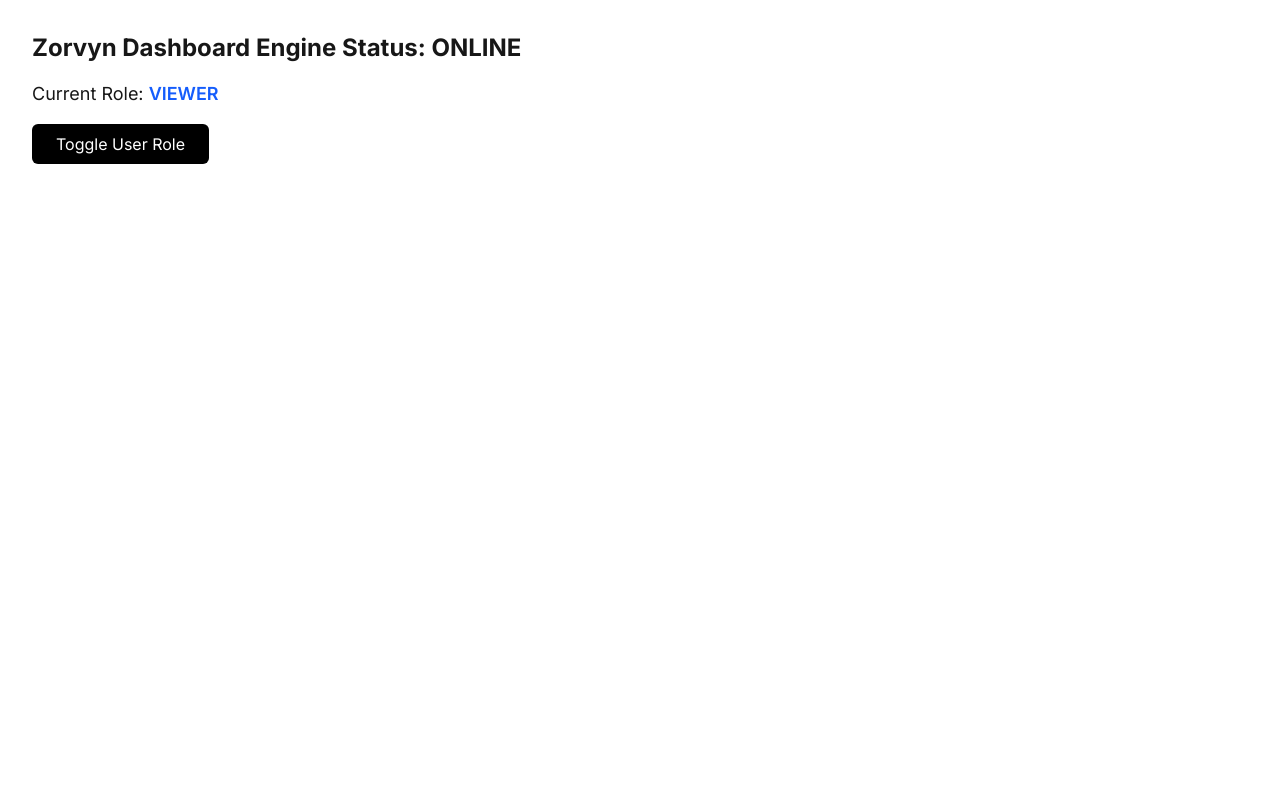
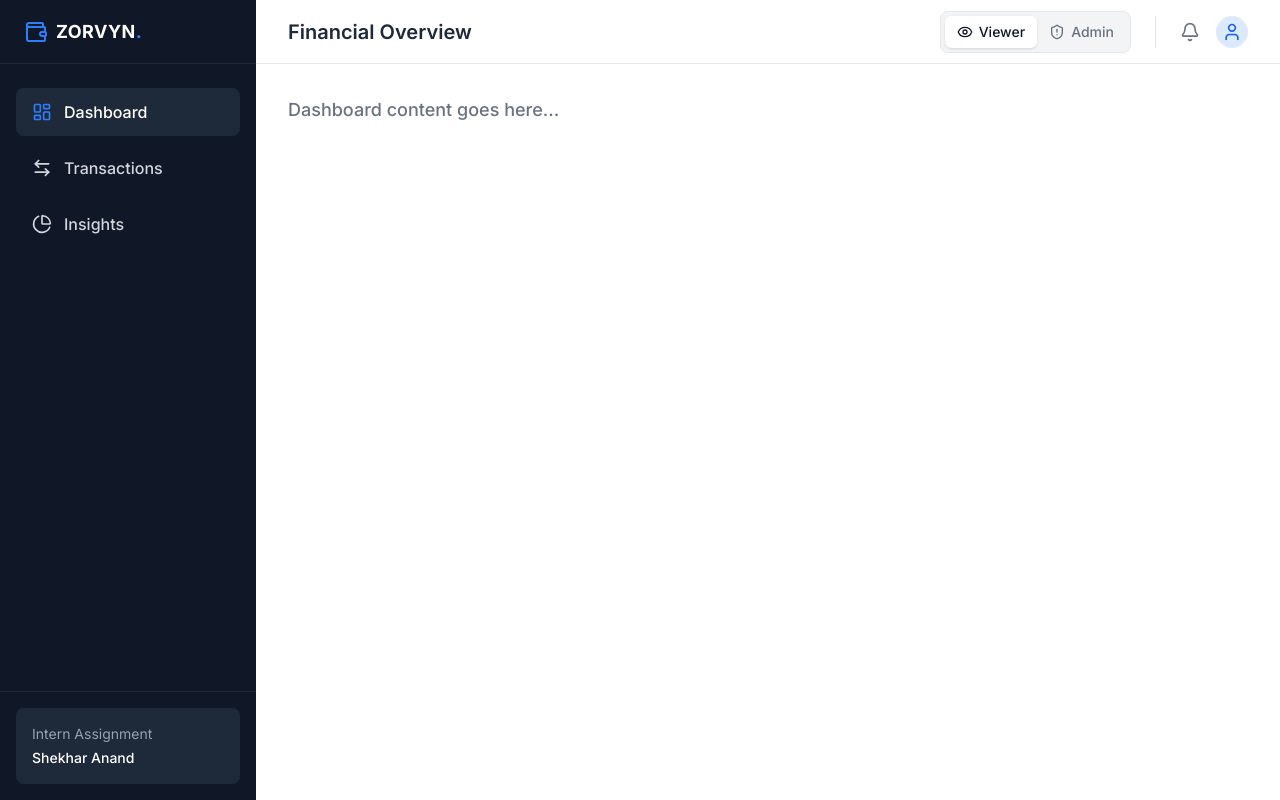
Before and after one commit to shekhar566/zorvyn-dashboard, a Next.js app: page / in a window 1280 px wide. Built offline with nearby package versions, Linux system fonts and the light colour scheme.

Commit message:
feat: build responsive sidebar and header layout with RBAC toggle

```diff
--- a/app/layout.tsx
+++ b/app/layout.tsx
@@ -1,7 +1,9 @@
 import type { Metadata } from "next";
 import { Inter } from "next/font/google";
 import "./globals.css";
-import { DashboardProvider } from "../context/DashboardContext";
+import { DashboardProvider } from "@/context/DashboardContext";
+import { Sidebar } from "@/src/components/layout/Sidebar";
+import { Header } from "@/src/components/layout/Header";
 
 const inter = Inter({ subsets: ["latin"] });
 
@@ -17,9 +19,17 @@ export default function RootLayout({
 }>) {
   return (
     <html lang="en">
-      <body className={`${inter.className} bg-gray-50 text-gray-900`}>
+      <body className={`${inter.className} bg-gray-50 text-gray-900 flex h-screen overflow-hidden`}>
         <DashboardProvider>
-          {children}
+          <Sidebar />
+          {/* Main Content Wrapper - offset by the 64w Sidebar */}
+          <div className="flex-1 flex flex-col ml-64 overflow-hidden">
+            <Header />
+            {/* Scrollable Page Content */}
+            <main className="flex-1 overflow-y-auto p-8">
+              {children}
+            </main>
+          </div>
         </DashboardProvider>
       </body>
     </html>
--- a/app/page.tsx
+++ b/app/page.tsx
@@ -1,20 +1,8 @@
-"use client";
-
-import { useDashboard } from "../context/DashboardContext";
-
 export default function Home() {
-  const { userRole, toggleRole } = useDashboard();
-
   return (
-    <main className="p-8">
-      <h1 className="text-2xl font-bold">Zorvyn Dashboard Engine Status: ONLINE</h1>
-      <p className="mt-4 text-lg">Current Role: <span className={`font-semibold ${userRole === 'admin' ? 'text-red-600' : 'text-blue-600'}`}>{userRole.toUpperCase()}</span></p>
-      <button
-        onClick={toggleRole}
-        className="mt-4 px-6 py-2 bg-black text-white rounded-md hover:bg-gray-800 transition-colors"
-      >
-        Toggle User Role
-      </button>
-    </main>
+    <div className="space-y-6">
+      {/* We will build the Summary Cards, Charts, and Data Table in here next */}
+      <h3 className="text-lg font-medium text-gray-500">Dashboard content goes here...</h3>
+    </div>
   );
 }
--- a/package.json
+++ b/package.json
@@ -9,6 +9,7 @@
     "lint": "eslint"
   },
   "dependencies": {
+    "lucide-react": "^1.7.0",
     "next": "16.2.2",
     "react": "19.2.4",
     "react-dom": "19.2.4"
--- /dev/null
+++ b/src/components/layout/Header.tsx
@@ -0,0 +1,48 @@
+"use client";
+
+import { useDashboard } from "@/context/DashboardContext";
+import { Bell, User, ShieldAlert, Eye } from "lucide-react";
+
+export function Header() {
+  const { userRole, toggleRole } = useDashboard();
+
+  return (
+    <header className="h-16 bg-white border-b border-gray-200 flex items-center justify-between px-8 sticky top-0 z-10">
+      <div className="flex items-center">
+        <h2 className="text-xl font-semibold text-gray-800">Financial Overview</h2>
+      </div>
+
+      <div className="flex items-center space-x-6">
+        {/* The Role Toggle */}
+        <div className="flex items-center bg-gray-100 p-1 rounded-lg border border-gray-200">
+          <button
+            onClick={() => userRole !== 'viewer' && toggleRole()}
+            className={`flex items-center px-3 py-1.5 rounded-md text-sm font-medium transition-all ${
+              userRole === 'viewer' ? 'bg-white shadow-sm text-gray-900' : 'text-gray-500 hover:text-gray-700'
+            }`}
+          >
+            <Eye className="w-4 h-4 mr-1.5" />
+            Viewer
+          </button>
+          <button
+            onClick={() => userRole !== 'admin' && toggleRole()}
+            className={`flex items-center px-3 py-1.5 rounded-md text-sm font-medium transition-all ${
+              userRole === 'admin' ? 'bg-white shadow-sm text-red-600' : 'text-gray-500 hover:text-gray-700'
+            }`}
+          >
+            <ShieldAlert className="w-4 h-4 mr-1.5" />
+            Admin
+          </button>
+        </div>
+
+        {/* Fake User Icons for Polish */}
+        <div className="flex items-center space-x-4 border-l border-gray-200 pl-6 text-gray-500">
+          <Bell className="w-5 h-5 cursor-pointer hover:text-gray-700" />
+          <div className="w-8 h-8 bg-blue-100 rounded-full flex items-center justify-center text-blue-600">
+            <User className="w-5 h-5" />
+          </div>
+        </div>
+      </div>
+    </header>
+  );
+}
--- /dev/null
+++ b/src/components/layout/Sidebar.tsx
@@ -0,0 +1,34 @@
+import { LayoutDashboard, ArrowLeftRight, PieChart, Wallet } from "lucide-react";
+
+export function Sidebar() {
+  return (
+    <aside className="w-64 bg-gray-900 text-gray-300 flex flex-col h-screen fixed left-0 top-0">
+      <div className="h-16 flex items-center px-6 border-b border-gray-800">
+        <Wallet className="w-6 h-6 text-blue-500 mr-2" />
+        <span className="text-white font-bold text-lg tracking-wide">ZORVYN<span className="text-blue-500">.</span></span>
+      </div>
+
+      <nav className="flex-1 py-6 px-4 space-y-2">
+        <a href="#" className="flex items-center px-4 py-3 bg-gray-800 text-white rounded-lg transition-colors">
+          <LayoutDashboard className="w-5 h-5 mr-3 text-blue-500" />
+          <span className="font-medium">Dashboard</span>
+        </a>
+        <a href="#" className="flex items-center px-4 py-3 hover:bg-gray-800 hover:text-white rounded-lg transition-colors">
+          <ArrowLeftRight className="w-5 h-5 mr-3" />
+          <span className="font-medium">Transactions</span>
+        </a>
+        <a href="#" className="flex items-center px-4 py-3 hover:bg-gray-800 hover:text-white rounded-lg transition-colors">
+          <PieChart className="w-5 h-5 mr-3" />
+          <span className="font-medium">Insights</span>
+        </a>
+      </nav>
+
+      <div className="p-4 border-t border-gray-800">
+        <div className="bg-gray-800 rounded-lg p-4 text-sm">
+          <p className="text-gray-400 mb-1">Intern Assignment</p>
+          <p className="text-white font-medium">Shekhar Anand</p>
+        </div>
+      </div>
+    </aside>
+  );
+}
```
Also changed, not shown: 1 other file (tests, documents, lock files or other folders).
